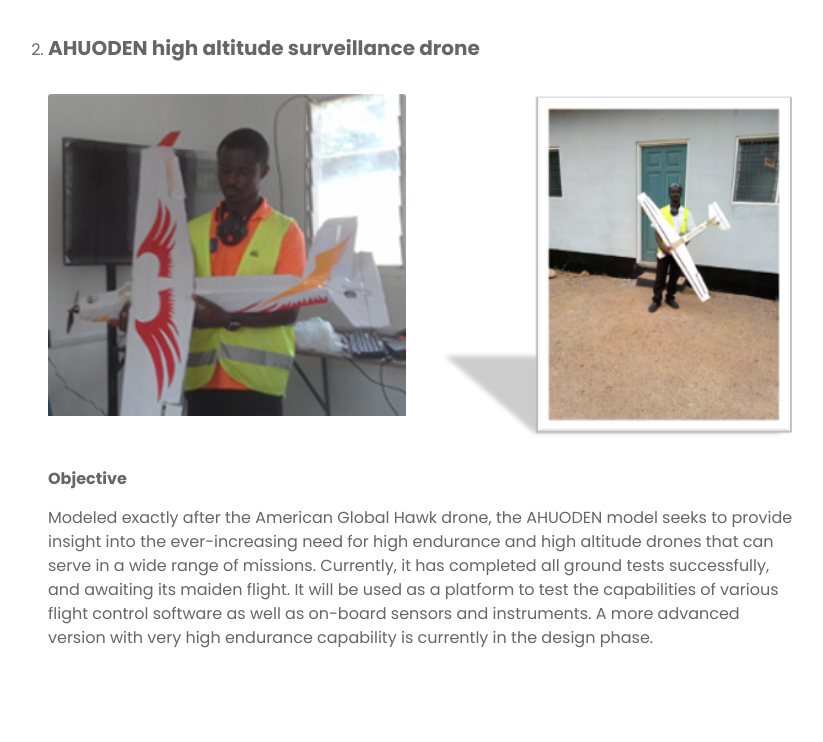
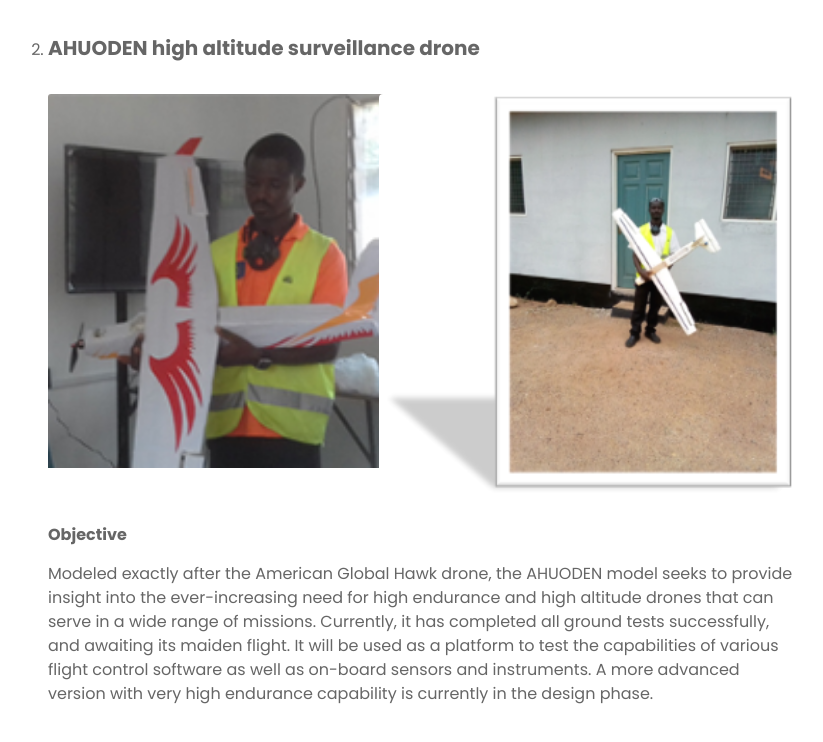
Before and after one commit to sokoaerialuas/uasrl_landing_page, a plain HTML site: page index.html in a window 1280 px wide. Shown: the part 2310-3052 px from the top of the page, without its empty margins (234-1057 px from the left). Drawn offline with Linux system fonts and the light colour scheme.

Commit message:
Update index.html

```diff
--- a/index.html
+++ b/index.html
@@ -152,9 +152,9 @@
                                                     <li><h5><b>AHUODEN high altitude surveillance drone</b></h5></li><br>
                                                     <div class="card-deck">
                                                         <div class="card" style="border: 0px;">
-                                                          <img class="card-img-top"  src="assets/images/projects/nkonim1.png" alt="">
+                                                          <img class="card-img-top" src="assets/images/projects/nkonim1.png" alt="">
                                                         </div>
-                                                        <div class="card" style="border: 0px;">
+                                                        <div class="card" style="border: 0px; margin-left: -100px;">
                                                           <img class="card-img-top" src="assets/images/projects/nkonim2.png" alt="">
                                                         </div>
                                                       </div><br>
```
